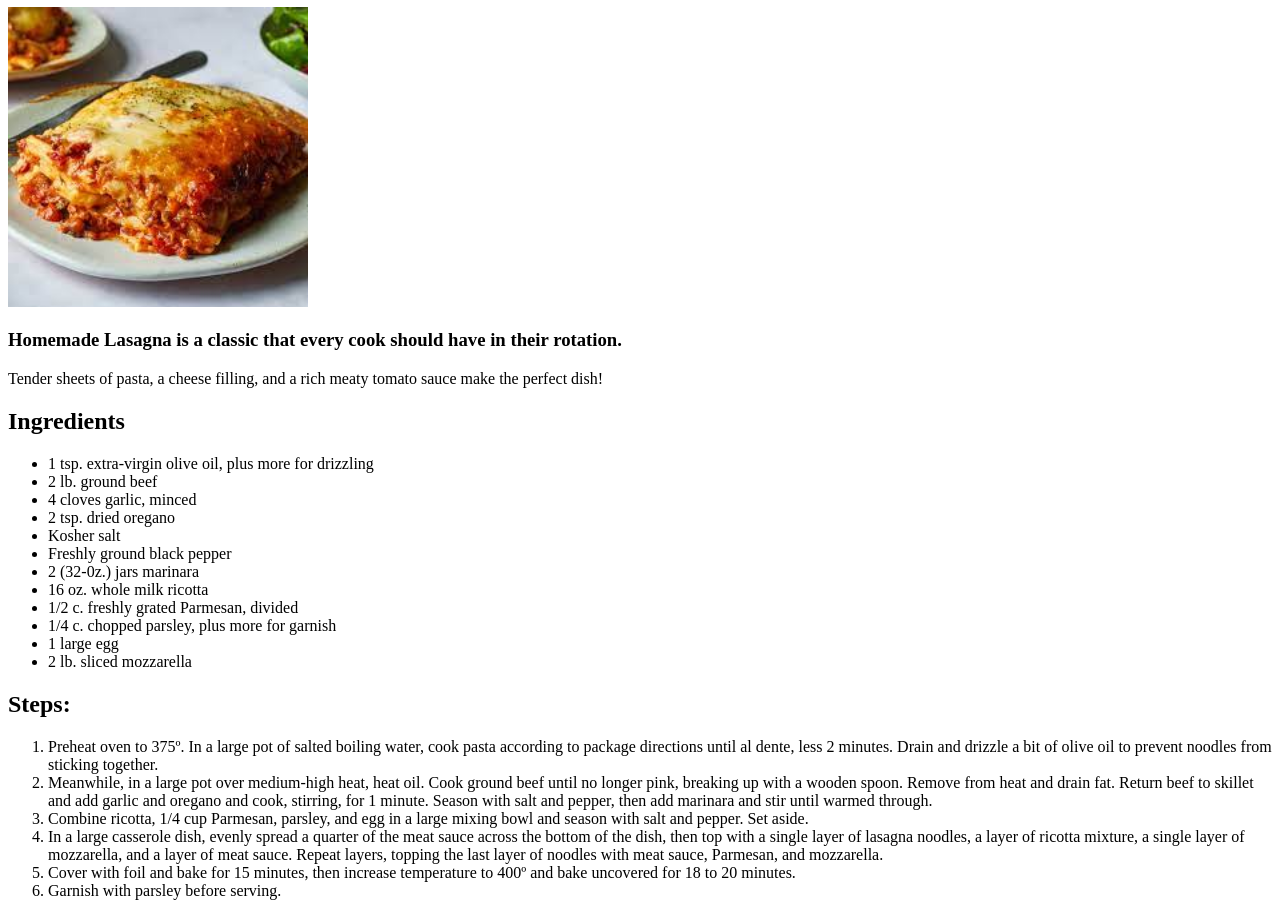
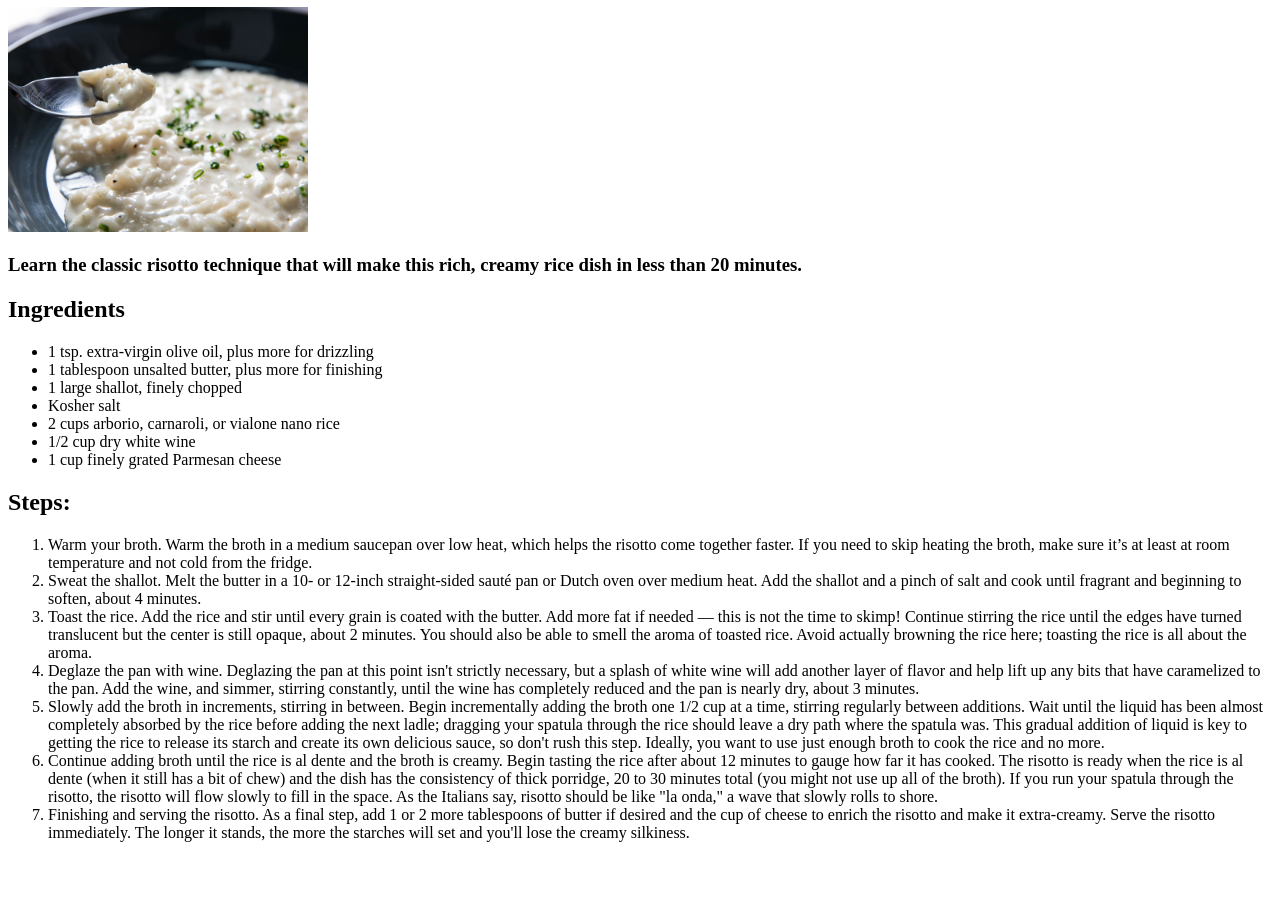
Before and after one commit to Boundless-Code/odin-recipes, a plain HTML site: page recipes/Risotto.html in a window 1280 px wide. Shown: the part 114-1030 px from the top of the page. After the commit the page ends 972 px from the top, so only its background shows below. Drawn offline with Linux system fonts and the light colour scheme.

Commit message:
Updated risotto page

```diff
--- a/recipes/Risotto.html
+++ b/recipes/Risotto.html
@@ -2,42 +2,45 @@
 <html lang="en">
 <head>
     <meta charset="UTF-8">
-    <title>Lasagna</title>
+    <title>Risotto</title>
 </head>
 <body>
   <h3><a href="../index.html">Home</a></h3>
 
-  <h1>Lasagna</h1>
-  <img src="../img/lasagna.jpeg" width="300" alt="Lasagna">
+  <h1>Risotto</h1>
+  <img src="../img/risotto.jpg" width="300" alt="Lasagna">
 
-  <p><h3><strong>Homemade Lasagna</strong> is a classic that every cook should have in their rotation.</h3></p><p> Tender sheets of pasta, a cheese filling, and a rich meaty tomato sauce make the perfect dish!</h3></p>
+  <p><h3><strong>Learn the classic risotto technique that will make this rich, creamy rice dish in less than 20 minutes.</strong></h3></p>
 
   <h2>Ingredients</h2>
 
   <ul>
     <li>1 tsp. extra-virgin olive oil, plus more for drizzling</li>
-    <li>2 lb. ground beef</li>
-    <li>4 cloves garlic, minced</li>
-    <li>2 tsp. dried oregano</li>
+    <li>1 tablespoon unsalted butter, plus more for finishing</li>
+    <li>1 large shallot, finely chopped</li>
     <li>Kosher salt</li>
-    <li>Freshly ground black pepper</li>
-    <li>2 (32-0z.) jars marinara</li>
-    <li>16 oz. whole milk ricotta</li>
-    <li>1/2 c. freshly grated Parmesan, divided</li>
-    <li>1/4 c. chopped parsley, plus more for garnish</li>
-    <li>1 large egg</li>
-    <li>2 lb. sliced mozzarella</li>
+    <li>2 cups arborio, carnaroli, or vialone nano rice</li>
+    <li>1/2 cup dry white wine</li>
+    <li>1 cup finely grated Parmesan cheese</li>
   </ul>
 
   <h2>Steps:</h2>
 
   <ol>
-    <li>Preheat oven to 375º. In a large pot of salted boiling water, cook pasta according to package directions until al dente, less 2 minutes. Drain and drizzle a bit of olive oil to prevent noodles from sticking together.</li>
-    <li>Meanwhile, in a large pot over medium-high heat, heat oil. Cook ground beef until no longer pink, breaking up with a wooden spoon. Remove from heat and drain fat. Return beef to skillet and add garlic and oregano and cook, stirring, for 1 minute. Season with salt and pepper, then add marinara and stir until warmed through. </li>
-    <li>Combine ricotta, 1/4 cup Parmesan, parsley, and egg in a large mixing bowl and season with salt and pepper. Set aside.</li>
-    <li>In a large casserole dish, evenly spread a quarter of the meat sauce across the bottom of the dish, then top with a single layer of lasagna noodles, a layer of ricotta mixture, a single layer of mozzarella, and a layer of meat sauce. Repeat layers, topping the last layer of noodles with meat sauce, Parmesan, and mozzarella.</li>
-    <li>Cover with foil and bake for 15 minutes, then increase temperature to 400º and bake uncovered for 18 to 20 minutes.</li>
-    <li>Garnish with parsley before serving.</li>
+    <li>Warm your broth. Warm the broth in a medium saucepan over low heat, which helps the risotto come together faster. If you need to skip heating the broth, make sure it’s at least at room temperature and not cold from the fridge.
+    </li>
+
+    <li>Sweat the shallot. Melt the butter in a 10- or 12-inch straight-sided sauté pan or Dutch oven over medium heat. Add the shallot and a pinch of salt and cook until fragrant and beginning to soften, about 4 minutes.</li>
+
+    <li>Toast the rice. Add the rice and stir until every grain is coated with the butter. Add more fat if needed — this is not the time to skimp! Continue stirring the rice until the edges have turned translucent but the center is still opaque, about 2 minutes. You should also be able to smell the aroma of toasted rice. Avoid actually browning the rice here; toasting the rice is all about the aroma.</li>
+
+    <li>Deglaze the pan with wine. Deglazing the pan at this point isn't strictly necessary, but a splash of white wine will add another layer of flavor and help lift up any bits that have caramelized to the pan. Add the wine, and simmer, stirring constantly, until the wine has completely reduced and the pan is nearly dry, about 3 minutes.</li>
+
+    <li>Slowly add the broth in increments, stirring in between. Begin incrementally adding the broth one 1/2 cup at a time, stirring regularly between additions. Wait until the liquid has been almost completely absorbed by the rice before adding the next ladle; dragging your spatula through the rice should leave a dry path where the spatula was. This gradual addition of liquid is key to getting the rice to release its starch and create its own delicious sauce, so don't rush this step. Ideally, you want to use just enough broth to cook the rice and no more.</li>
+
+    <li>Continue adding broth until the rice is al dente and the broth is creamy. Begin tasting the rice after about 12 minutes to gauge how far it has cooked. The risotto is ready when the rice is al dente (when it still has a bit of chew) and the dish has the consistency of thick porridge, 20 to 30 minutes total (you might not use up all of the broth). If you run your spatula through the risotto, the risotto will flow slowly to fill in the space. As the Italians say, risotto should be like "la onda," a wave that slowly rolls to shore.</li>
+
+    <li>Finishing and serving the risotto. As a final step, add 1 or 2 more tablespoons of butter if desired and the cup of cheese to enrich the risotto and make it extra-creamy. Serve the risotto immediately. The longer it stands, the more the starches will set and you'll lose the creamy silkiness.</li>
   </ol>
 
 </body>
```
Also changed, not shown: index.html (+2 -2 lines).
